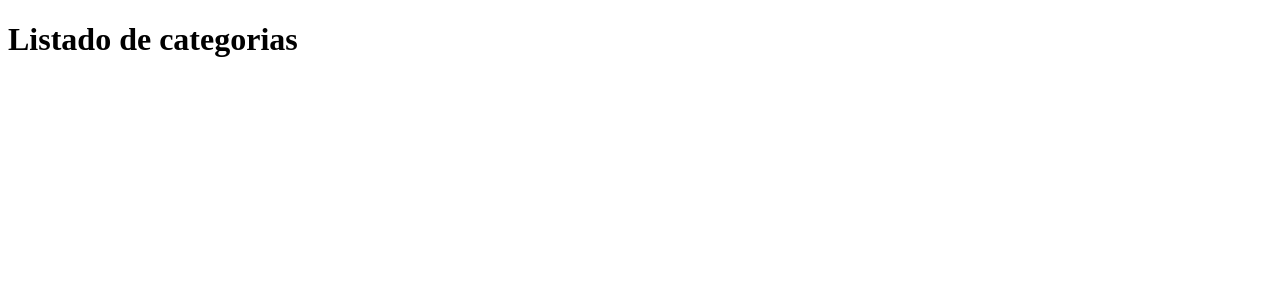
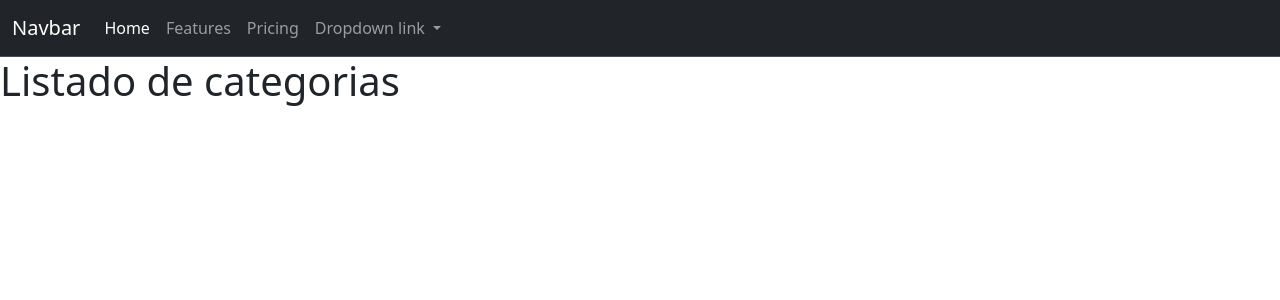
Before and after one commit to diegobaesv/patroclo-store, a PHP site: page / in a window 1280 px wide. Shown: the top 300 px of the page. Run offline with PHP 8.4, Linux system fonts and the light colour scheme.

Commit message:
agregado boostrap

```diff
--- a/app/controllers/CategoriaController.php
+++ b/app/controllers/CategoriaController.php
@@ -16,4 +16,6 @@ class CategoriaController {
         $categorias = $this->categoriaModel->listarCategorias();
         require __DIR__ . '/../views/categorias/index.php';
     }
+
+
 }
--- a/app/views/categorias/index.php
+++ b/app/views/categorias/index.php
@@ -1,11 +1,50 @@
 <!DOCTYPE html>
 <html lang="en">
+
 <head>
     <meta charset="UTF-8">
     <meta name="viewport" content="width=device-width, initial-scale=1.0">
     <title>Categorias</title>
+    <link href="https://cdn.jsdelivr.net/npm/bootstrap@5.3.3/dist/css/bootstrap.min.css" rel="stylesheet" integrity="sha384-QWTKZyjpPEjISv5WaRU9OFeRpok6YctnYmDr5pNlyT2bRjXh0JMhjY6hW+ALEwIH" crossorigin="anonymous">
 </head>
 <body>
+
+    <header>
+        <nav class="navbar bg-dark border-bottom border-body navbar-expand-lg" data-bs-theme="dark">
+            <div class="container-fluid">
+                <a class="navbar-brand" href="#">Navbar</a>
+                <button class="navbar-toggler" type="button" data-bs-toggle="collapse" data-bs-target="#navbarNavDropdown" aria-controls="navbarNavDropdown" aria-expanded="false" aria-label="Toggle navigation">
+                    <span class="navbar-toggler-icon"></span>
+                </button>
+                <div class="collapse navbar-collapse" id="navbarNavDropdown">
+                    <ul class="navbar-nav">
+                        <li class="nav-item">
+                            <a class="nav-link active" aria-current="page" href="#">Home</a>
+                        </li>
+                        <li class="nav-item">
+                            <a class="nav-link" href="#">Features</a>
+                        </li>
+                        <li class="nav-item">
+                            <a class="nav-link" href="#">Pricing</a>
+                        </li>
+                        <li class="nav-item dropdown">
+                            <a class="nav-link dropdown-toggle" href="#" role="button" data-bs-toggle="dropdown" aria-expanded="false">
+                                Dropdown link
+                            </a>
+                            <ul class="dropdown-menu">
+                                <li><a class="dropdown-item" href="#">Action</a></li>
+                                <li><a class="dropdown-item" href="#">Another action</a></li>
+                                <li><a class="dropdown-item" href="#">Something else here</a></li>
+                            </ul>
+                        </li>
+                    </ul>
+                </div>
+            </div>
+        </nav>
+    </header>
+
     <h1>Listado de categorias</h1>
+    <script src="https://cdn.jsdelivr.net/npm/bootstrap@5.3.3/dist/js/bootstrap.bundle.min.js" integrity="sha384-YvpcrYf0tY3lHB60NNkmXc5s9fDVZLESaAA55NDzOxhy9GkcIdslK1eN7N6jIeHz" crossorigin="anonymous"></script>
 </body>
+
 </html>
```
